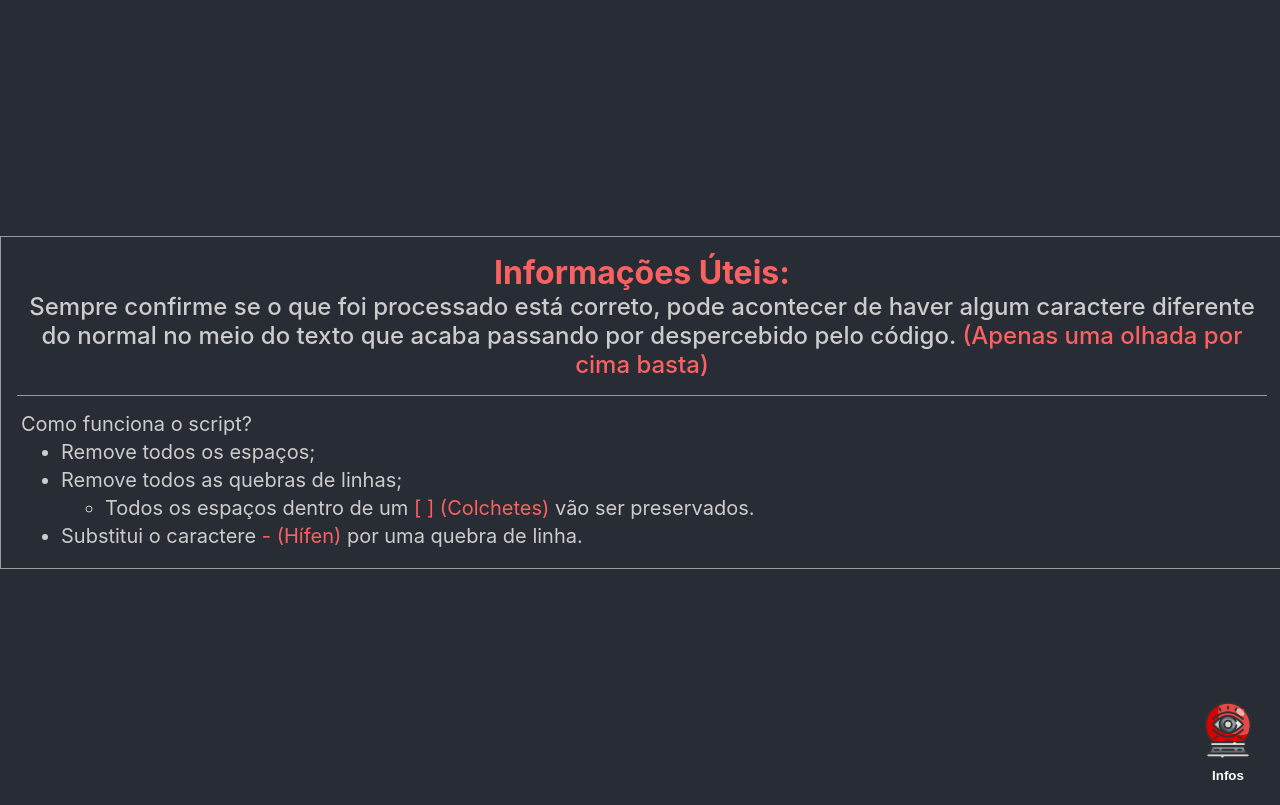
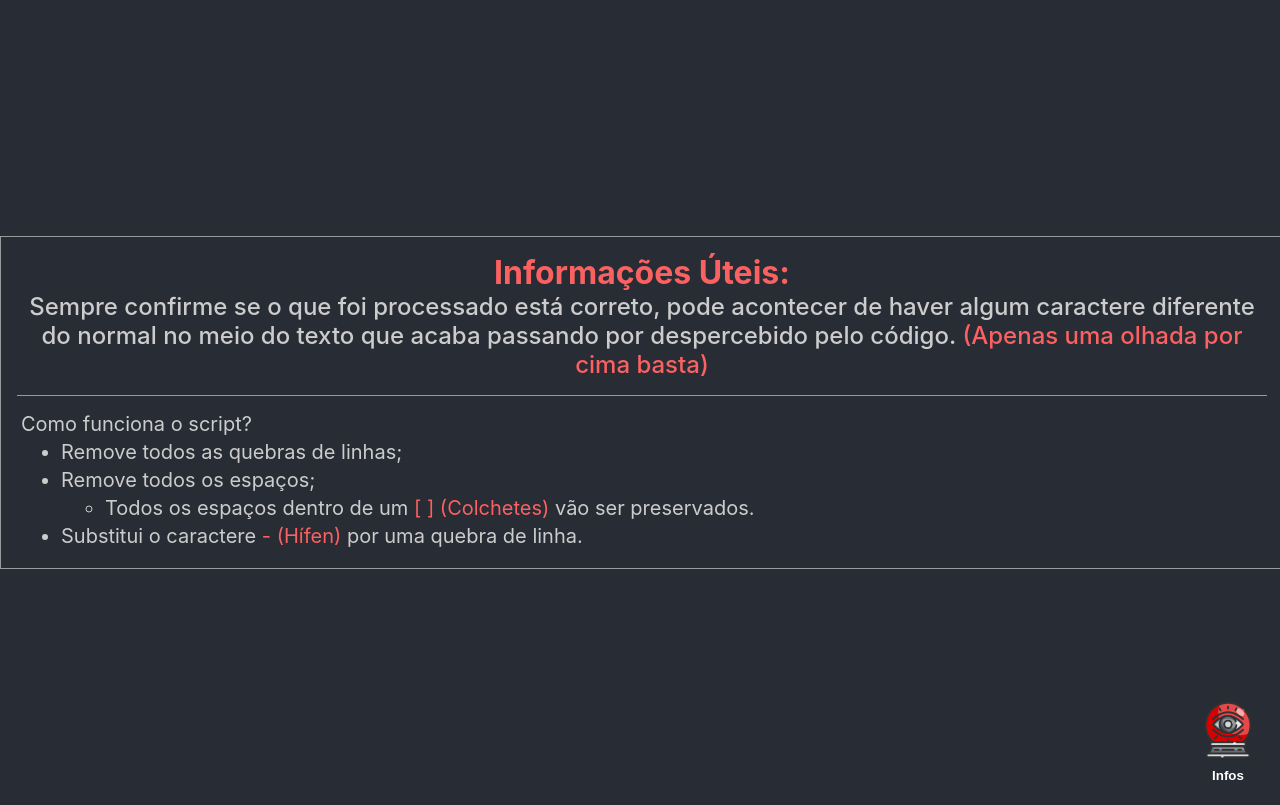
Before and after one commit to murilodpl/gordog-script, a React (Vite) app: page / in a window 1280 px wide. Both pictures are taken after a click on the button "Infos". Built offline with nearby package versions, Linux system fonts and the light colour scheme.

Commit message:
Update Info.tsx

```diff
--- a/src/components/Info.tsx
+++ b/src/components/Info.tsx
@@ -9,8 +9,8 @@ export default function Info() {
             <div className='lista'>
                 <p>Como funciona o script?</p>
                 <ul>
-                    <li>Remove todos os espaços;</li>
-                    <li>Remove todos as quebras de linhas;
+                    <li>Remove todos as quebras de linhas;</li>
+                    <li>Remove todos os espaços;
                         <ul>
                             <li>Todos os espaços dentro de um <span>[ ] (Colchetes)</span> vão ser preservados.</li>
                         </ul>
```
